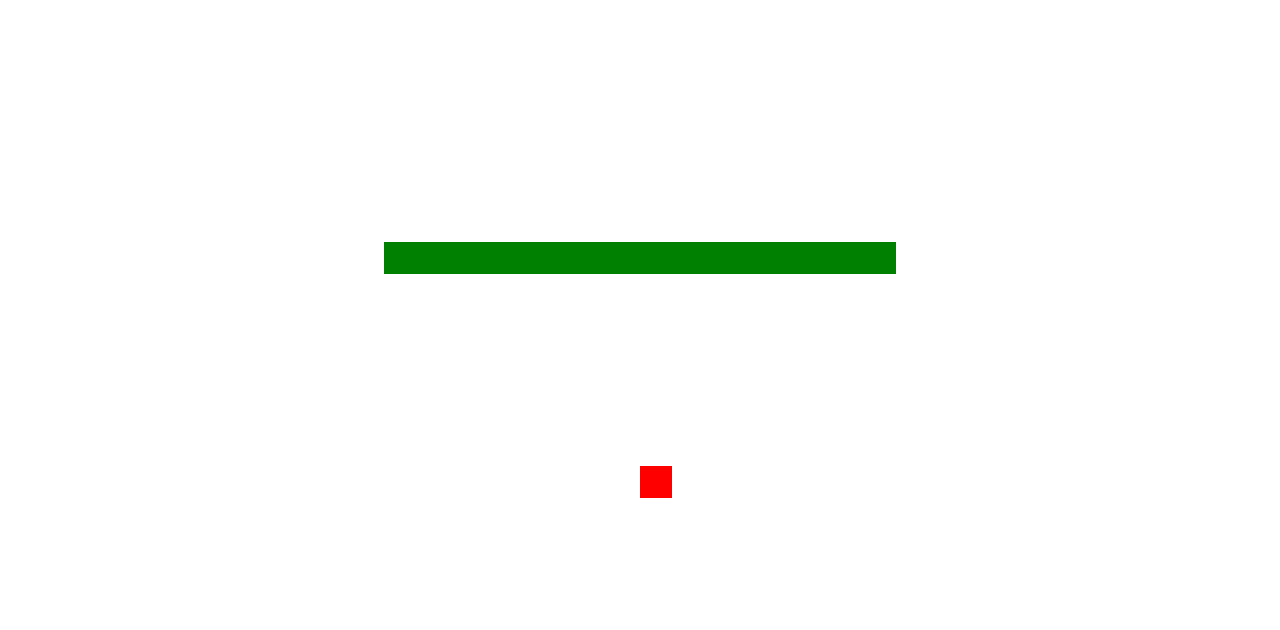
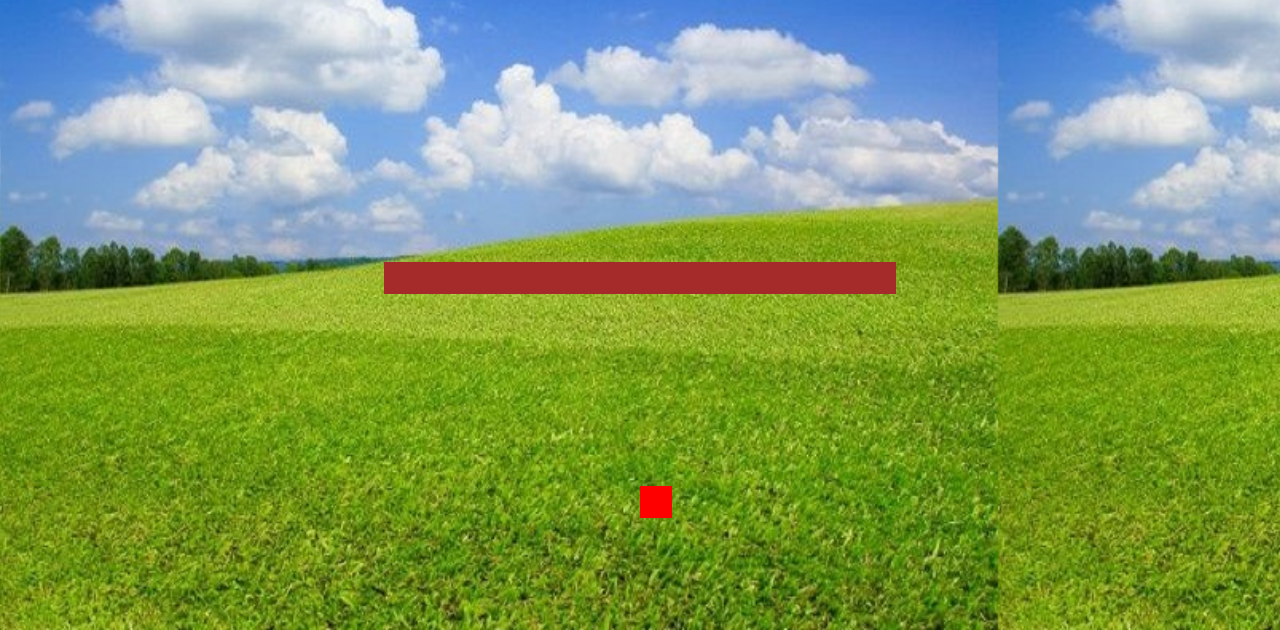
Before and after one commit to Rodrigo-ooliveira/Snake, a plain HTML site: page index.html in a window 1280 px wide. Shown: the part 186-816 px from the top of the page. Drawn offline with Linux system fonts and the light colour scheme.

Commit message:
Changes para teste

```diff
--- a/index.html
+++ b/index.html
@@ -8,8 +8,11 @@
     <script defer src="script.js"></script>
     <title>Snake Game</title>
 </head>
-<body onload="start(1000)">
-    <h1>Snake Game!!</h1>
+<body>
+   <h1>Snake Game!!</h1>
+   <!-- <div id="points">
+        <span class="points">00</span>
+    </div>-->
     <canvas id="snake" width="512" height="512"></canvas>
 
 </body>
--- a/script.js
+++ b/script.js
@@ -24,9 +24,10 @@ function createBG() {
 
 function createSnake() {
     for(i = 0; i < snake.length; i++) {
-        context.fillStyle = "green"
+        context.fillStyle = "brown"
         context.fillRect(snake[i].x, snake[i].y, box, box)
     }
+
 }
 
 function drawFood() {
--- a/style.css
+++ b/style.css
@@ -1,10 +1,11 @@
 body {
-    height: 95vh;
+    height: 100vh;
     width: 95;
     display: flex;
     flex-direction: column;
     justify-content: center;
     align-items: center;
     color: #000;
-    background-color: #fff;
+    background-image: url(images/background.jpg);
+    background-size: contain;
 }
```
Also changed, not shown: 1 other file.
